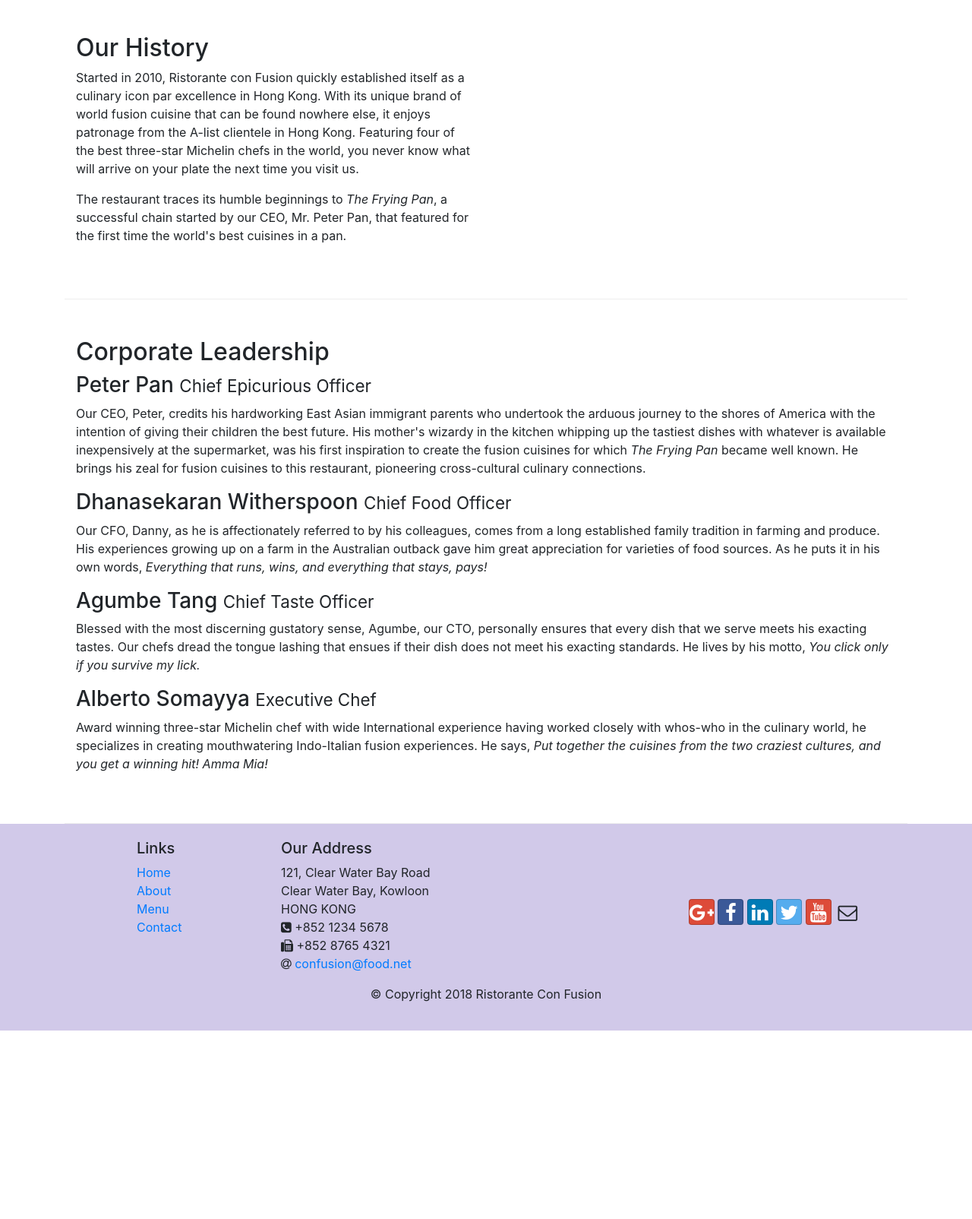
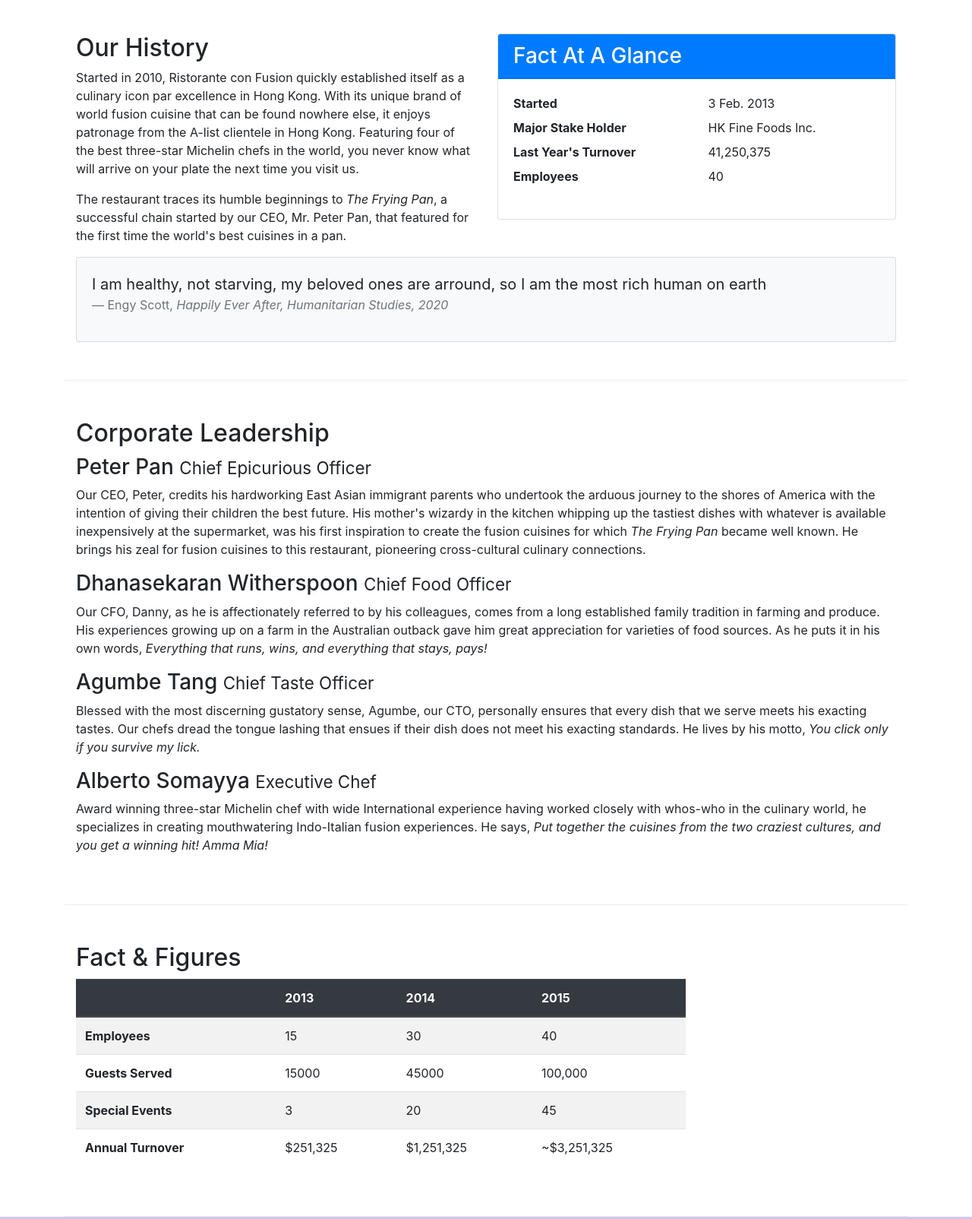
Before and after one commit to EngyScott/-Bootstrap-static, a website: page aboutus.html in a window 1280 px wide. Shown: the part 740-2344 px from the top of the page at 76% size. Before the commit the page ends 2096 px from the top, so only its background shows below. Drawn offline with nearby package versions, Linux system fonts and the light colour scheme.

Commit message:
Card and table abou

```diff
--- a/aboutus.html
+++ b/aboutus.html
@@ -27,7 +27,7 @@
                 <ul class="navbar-nav mr-auto">
                     <li class="nav-item"><a href="./index.html" class="nav-link"><span class="fa fa-home"></span> Home</a></li>
                     <li class="nav-item"><a href="#" class="nav-link active"><span class="fa fa-info-circle"></span> About</a></li>
-                    <li class="nav-item"><a href="#" class="nav-link"><span class="fa fa-clipboard-list"></span> Menue</a></li>
+                    <li class="nav-item"><a href="#" class="nav-link"><span class="fa fa-list"></span> Menue</a></li>
                     <li class="nav-item"><a href="./contactus.html" class="nav-link"><span class="fa fa-address-card"></span> Contact</a></li>
                 </ul>
             </div>
@@ -65,7 +65,30 @@
                 <p>Started in 2010, Ristorante con Fusion quickly established itself as a culinary icon par excellence in Hong Kong. With its unique brand of world fusion cuisine that can be found nowhere else, it enjoys patronage from the A-list clientele in Hong Kong.  Featuring four of the best three-star Michelin chefs in the world, you never know what will arrive on your plate the next time you visit us.</p>
                 <p>The restaurant traces its humble beginnings to <em>The Frying Pan</em>, a successful chain started by our CEO, Mr. Peter Pan, that featured for the first time the world's best cuisines in a pan.</p>
             </div>
-            <div>
+            <div class='col-sm'>
+                <div class="card">
+                    <h3 class="card-header bg-primary text-white">Fact At A Glance</h3>
+                    <div class="card-body">
+                        <dl class="row">
+                            <dt class='col-6'>Started</dt>
+                            <dd class='col-6'>3 Feb. 2013</dd>
+                            <dt class='col-6'>Major Stake Holder</dt>
+                            <dd class='col-6'>HK Fine Foods Inc.</dd>
+                            <dt class='col-6'>Last Year's Turnover</dt>
+                            <dd class='col-6'>41,250,375</dd>
+                            <dt class='col-6'>Employees</dt>
+                            <dd class='col-6'>40</dd>
+                        </dl>
+                    </div>
+                </div>
+            </div>
+            <div class="col-12">
+                <div class="card card-body bg-light">
+                    <blockquote class="blockquote">
+                        <p class="mb-0">I am healthy, not starving, my beloved ones are arround, so I am the most rich human on earth</p>
+                        <footer class="blockquote-footer">Engy Scott, <cite title="Source Title">Happily Ever After, Humanitarian Studies, 2020</cite></footer>
+                    </blockquote>
+                </div>
             </div>
         </div>
 
@@ -82,6 +105,51 @@
                 <h3>Alberto Somayya <small>Executive Chef</small></h3>
                 <p class='d-none d-sm-block'>Award winning three-star Michelin chef with wide International experience having worked closely with whos-who in the culinary world, he specializes in creating mouthwatering Indo-Italian fusion experiences. He says, <em>Put together the cuisines from the two craziest cultures, and you get a winning hit! Amma Mia!</em></p>
             </div>
+       </div>
+
+       <div class='row row-content'>
+           <div class="col-12 col-sm-9">
+               <h2>Fact &amp; Figures</h2>
+               <div class="table-responsive">
+                    <table class="table table-striped">
+                        <thead class="thead-dark">
+                            <tr>
+                                <th scope="col">&nbsp;</th>
+                                <th scope="col">2013</th>
+                                <th scope="col">2014</th>
+                                <th scope="col">2015</th>
+                            </tr>
+                        </thead>
+                        <tbody>
+                            <tr>
+                                <th scope="row">Employees</th>
+                                <td>15</td>
+                                <td>30</td>
+                                <td>40</td>
+                            </tr>
+                            <tr>
+                                <th scope="row">Guests Served</th>
+                                <td>15000</td>
+                                <td>45000</td>
+                                <td>100,000</td>
+                            </tr>
+                            <tr>
+                                <th scope="row">Special Events</th>
+                                <td>3</td>
+                                <td>20</td>
+                                <td>45</td>
+                            </tr>
+                            <tr>
+                                <th scope="row">Annual Turnover</th>
+                                <td>$251,325</td>
+                                <td>$1,251,325</td>
+                                <td>~$3,251,325</td>
+                            </tr>
+                        </tbody>
+                    </table>
+               </div>
+           </div>
+           <div class="col-12 col-sm-3"></div>
        </div>
 
     </div>
```
Also changed, not shown: contactus.html (+1 -1 lines), index.html (+1 -1 lines).
